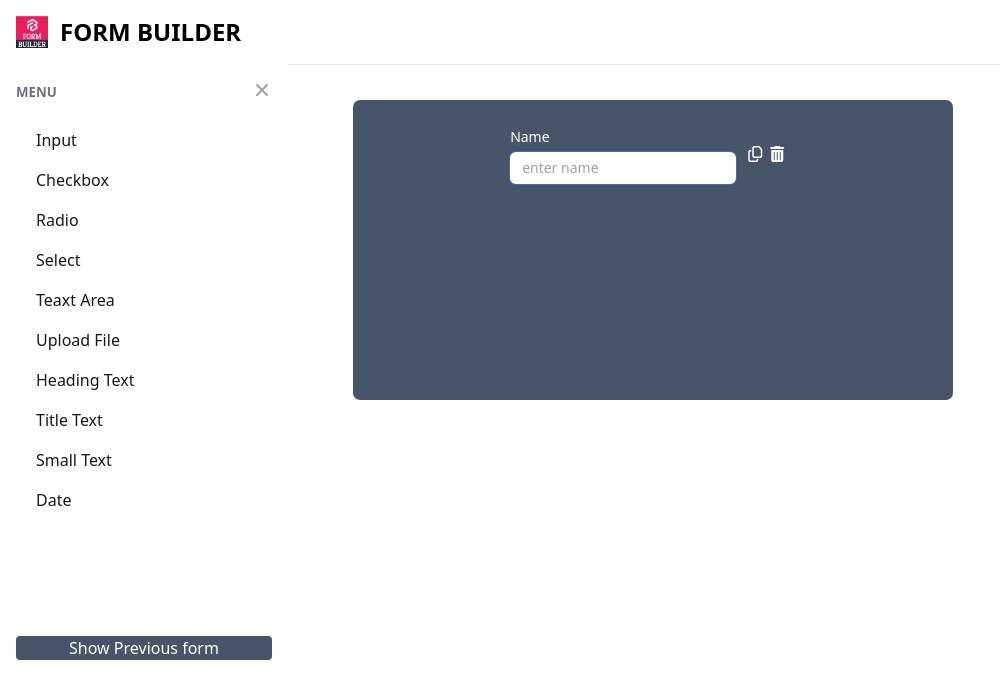
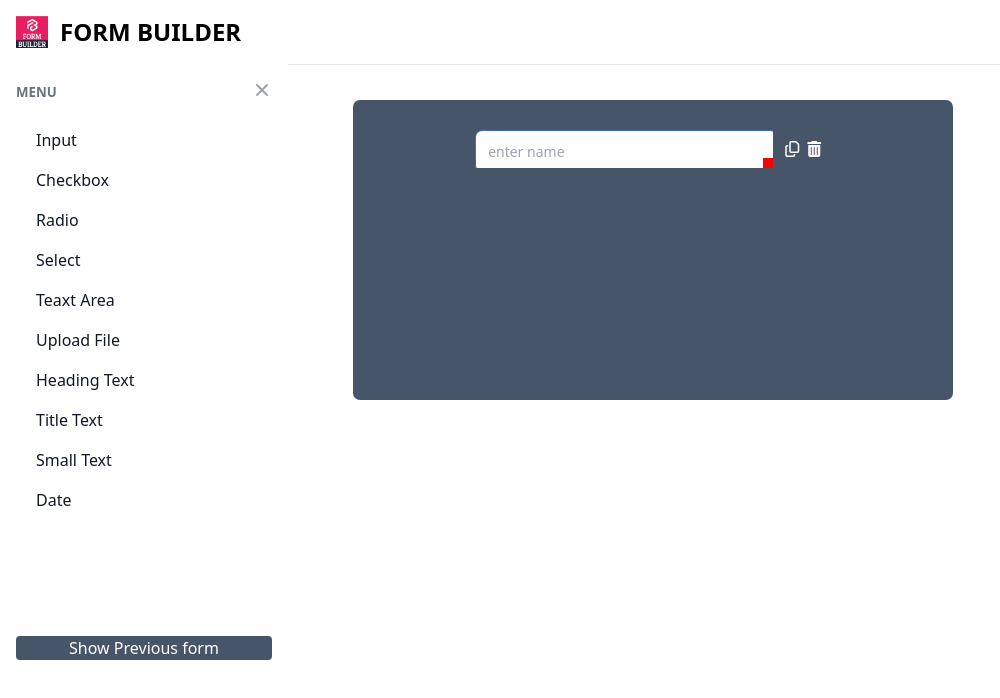
Before and after one commit to tvshreyanshi/dynamic-form-builder, a Vue app: page / in a window 1280 px wide. Both pictures are taken after a click on the button "Show Previous form". Shown: the top 698 px of the page, without its empty margins (0-1000 px from the left). Built offline with nearby package versions, Linux system fonts and the light colour scheme.

Commit message:
update 16-07

```diff
--- a/package.json
+++ b/package.json
@@ -9,7 +9,7 @@
   },
   "dependencies": {
     "core-js": "^3.8.3",
-    "vee-validate": "^4.12.7",
+    "vee-validate": "^3.4.15",
     "vue": "^3.2.13"
   },
   "devDependencies": {
--- a/src/App.vue
+++ b/src/App.vue
@@ -1,13 +1,16 @@
 <template>
   <index-page-vue />
+  <!-- <shapevueVue /> -->
 </template>
 
 <script>
 import IndexPageVue from './components/Dashboard/IndexPage.vue'
+// import shapevueVue from './components/shapevue.vue'
 export default {
   name: 'App',
   components: {
     IndexPageVue,
+    // shapevueVue,
   }
 }
 </script>
--- a/src/components/CustomElements/InputSelect.vue
+++ b/src/components/CustomElements/InputSelect.vue
@@ -1,6 +1,7 @@
 <template>
     <div>
-        <label :for="id">{{ label }}</label>
+        <!-- <label :for="id">{{ label }}</label> -->
+        <div class="resizable-wrapper" :style="wrapperStyles" @mousedown="initResize">
           <select
           :id="id"
           :disabled="disabled"
@@ -9,6 +10,8 @@
           data-vv-delay="0"
           data-vv-value-path="localValue"
           class="bg-gray-50 border border-gray-300 text-gray-900 text-sm rounded-lg focus:ring-blue-500 focus:border-blue-500 block w-full p-2.5 dark:bg-white dark:border-gray-600 dark:placeholder-gray-400 dark:text-black dark:focus:ring-blue-500 dark:focus:border-blue-500"
+          :style="wrapperStyles"
+          @mousedown="initResize"
           >
           <!-- <template> -->
             <option value="" >-- please select --</option>
@@ -16,6 +19,8 @@
             <option v-for="(item,index) in options" :key="index" :value="item.value">{{ item.text }}</option>
           <!-- </template> -->
           </select>
+          <div class="resize-handle"></div>
+        </div>
         <!-- <span v-if="empty && options.length === 0">{{ empty }}</span> -->
     </div>
 </template>
@@ -84,6 +89,50 @@ export default defineComponent({
         default: false,
       },
   },
+  data() {
+    return {
+      width: 300, // Initial width of the wrapper
+      height: 40, // Initial height of the wrapper
+      isResizing: false,
+      initialMouseX: 0,
+      initialMouseY: 0,
+      initialWidth: 0,
+      initialHeight: 0,
+    };
+  },
+  computed: {
+    wrapperStyles() {
+      return {
+        width: this.width + 'px',
+        height: this.height + 'px',
+        position: 'relative',
+      };
+    },
+  },
+  methods: {
+    initResize(event) {
+      if (event.target.classList.contains('resize-handle')) {
+        this.isResizing = true;
+        this.initialMouseX = event.clientX;
+        this.initialMouseY = event.clientY;
+        this.initialWidth = this.width;
+        this.initialHeight = this.height;
+        document.addEventListener('mousemove', this.resize);
+        document.addEventListener('mouseup', this.stopResize);
+      }
+    },
+    resize(event) {
+      if (this.isResizing) {
+        this.width = this.initialWidth + (event.clientX - this.initialMouseX);
+        this.height = this.initialHeight + (event.clientY - this.initialMouseY);
+      }
+    },
+    stopResize() {
+      this.isResizing = false;
+      document.removeEventListener('mousemove', this.resize);
+      document.removeEventListener('mouseup', this.stopResize);
+    },
+  },
     setup(props) {
         const fieldValue = computed(() => {
           return props.value
@@ -94,3 +143,30 @@ export default defineComponent({
     },
 })
 </script>
+<style>
+form h5 {
+  margin-top: 2rem;
+}
+.resizable-container {
+  display: inline-block;
+}
+
+.resizable-wrapper {
+  /* border: 2px solid black; */
+  display: inline-block;
+  overflow: hidden;
+  user-select: none;
+  position: relative;
+  padding: 3px;
+}
+
+.resize-handle {
+  width: 10px;
+  height: 10px;
+  background-color: red;
+  position: absolute;
+  bottom: 0;
+  right: 0;
+  cursor: se-resize;
+}
+</style>
--- a/src/components/CustomElements/InputText.vue
+++ b/src/components/CustomElements/InputText.vue
@@ -1,8 +1,9 @@
 <template>
-    <div class="my-2">
+    <div class="my-2 resizable-container">
         <div class="mb-1">
           <label :data-tooltip-target="help" :help="help"  class="text-sm text-white" v-if="label" :for="id">{{ label }}</label>
         </div>
+        <div class="resizable-wrapper" :style="wrapperStyles" @mousedown="initResize">
             <input
             :id="id"
             :type="type"
@@ -17,13 +18,62 @@
             data-vv-delay="800"
             :help="help"
             class="block w-full rounded-md border-0 py-1.5 pl-3 pr-3 text-gray-900 ring-1 placeholder:text-gray-400 sm:text-sm text-sm"
+            :style="wrapperStyles" @mousedown="initResize"
              />
+             <div class="resize-handle"></div>
+        </div>
     </div>
 </template>
 <script>
-import { defineComponent } from 'vue';
+import { defineComponent, ref } from 'vue';
+// import { useField } from 'vee-validate';
+import  inputDefault  from '../Composables/inputDefault'
 
 export default defineComponent({
+    data() {
+    return {
+      width: 300, // Initial width of the wrapper
+      height: 40, // Initial height of the wrapper
+      isResizing: false,
+      initialMouseX: 0,
+      initialMouseY: 0,
+      initialWidth: 0,
+      initialHeight: 0,
+    };
+  },
+  computed: {
+    wrapperStyles() {
+      return {
+        width: this.width + 'px',
+        height: this.height + 'px',
+        position: 'relative',
+      };
+    },
+  },
+  methods: {
+    initResize(event) {
+      if (event.target.classList.contains('resize-handle')) {
+        this.isResizing = true;
+        this.initialMouseX = event.clientX;
+        this.initialMouseY = event.clientY;
+        this.initialWidth = this.width;
+        this.initialHeight = this.height;
+        document.addEventListener('mousemove', this.resize);
+        document.addEventListener('mouseup', this.stopResize);
+      }
+    },
+    resize(event) {
+      if (this.isResizing) {
+        this.width = this.initialWidth + (event.clientX - this.initialMouseX);
+        this.height = this.initialHeight + (event.clientY - this.initialMouseY);
+      }
+    },
+    stopResize() {
+      this.isResizing = false;
+      document.removeEventListener('mousemove', this.resize);
+      document.removeEventListener('mouseup', this.stopResize);
+    },
+  },
     components: {
     },
     // inject: ['$validator'],
@@ -36,53 +86,59 @@ export default defineComponent({
         step: null,
         rules: null,
         placeholder: null,
-        labelColMd: {
-        type: Number,
-        default: 3,
-        },
+        // labelColMd: {
+        // type: Number,
+        // default: 3,
+        // },
         name: {
             type: String,
             required: false,
         },
-        labelColLg: {
-            type: Number,
-            default: 4,
-        },
-        inputColMd: {
-            type: Number,
-            default: 9,
-        },
-        inputColLg: {
-            type: Number,
-            default: 8,
-        },
-        simple: {
-            type: Boolean,
-            default: false,
-        },
-        preventUpdate: {
-            type: Boolean,
-            default: false,
-        },
-        rowIndex: null,
-        id: null,
-        label: null,
-        model: null,
-        module: null,
-        index: null,
-        value: null,
-        help: null,
-        hideField: {
-            type: Boolean,
-            default: false,
-        },
+        // labelColLg: {
+        //     type: Number,
+        //     default: 4,
+        // },
+        // inputColMd: {
+        //     type: Number,
+        //     default: 9,
+        // },
+        // inputColLg: {
+        //     type: Number,
+        //     default: 8,
+        // },
+        // simple: {
+        //     type: Boolean,
+        //     default: false,
+        // },
+        // preventUpdate: {
+        //     type: Boolean,
+        //     default: false,
+        // },
+        // rowIndex: null,
+        // id: null,
+        // label: null,
+        // model: null,
+        // module: null,
+        // index: null,
+        // value: null,
+        // help: null,
+        // hideField: {
+        //     type: Boolean,
+        //     default: false,
+        // },
     }),
-    setup() {
-        // const { value1, errorMessage } = useField(props.name)
-        // return {
-        //     value1,
-        //     errorMessage,
-        // }
+    setup(props) {
+      // const { value: fieldValue, errorMessage, field } = useField(props.name, props.rules);
+      const { propsval } = inputDefault();
+      const inputValue = ref(props.value);
+        return {
+          // fieldValue,
+          // errorMessage,
+          // field,
+          propsval,
+
+          inputValue,
+        }
     },
 })
 </script>
@@ -90,4 +146,25 @@ export default defineComponent({
 form h5 {
   margin-top: 2rem;
 }
+.resizable-container {
+  display: inline-block;
+}
+
+.resizable-wrapper {
+  /* border: 2px solid black; */
+  display: inline-block;
+  overflow: hidden;
+  user-select: none;
+  position: relative;
+}
+
+.resize-handle {
+  width: 10px;
+  height: 10px;
+  background-color: red;
+  position: absolute;
+  bottom: 0;
+  right: 0;
+  cursor: se-resize;
+}
 </style>
--- a/src/components/Dashboard/SideBar.vue
+++ b/src/components/Dashboard/SideBar.vue
@@ -246,7 +246,7 @@ export default defineComponent({
         const parsedItem = JSON.parse(data);
         mainLayoutItems.value.push(parsedItem);
       } catch(error) {
-        console.error('error', error);
+        console.warn('error', error);
       }
     };
     const ItemSelected = (evt) => {
--- /dev/null
+++ b/src/components/shapevue.vue
@@ -0,0 +1,75 @@
+<template>
+    <div
+      class="shape"
+      :style="shapeStyles"
+      @mousedown="initResize"
+    >
+      <div class="resize-handle"></div>
+    </div>
+  </template>
+
+  <script>
+  export default {
+    name: 'shapeVue',
+    data() {
+      return {
+        width: 100,
+        height: 100,
+        isResizing: false,
+        initialMouseX: 0,
+        initialMouseY: 0,
+        initialWidth: 0,
+        initialHeight: 0,
+      };
+    },
+    computed: {
+      shapeStyles() {
+        return {
+          width: this.width + 'px',
+          height: this.height + 'px',
+          backgroundColor: 'blue',
+          position: 'relative',
+        };
+      },
+    },
+    methods: {
+      initResize(event) {
+        this.isResizing = true;
+        this.initialMouseX = event.clientX;
+        this.initialMouseY = event.clientY;
+        this.initialWidth = this.width;
+        this.initialHeight = this.height;
+        document.addEventListener('mousemove', this.resize);
+        document.addEventListener('mouseup', this.stopResize);
+      },
+      resize(event) {
+        if (this.isResizing) {
+          this.width = this.initialWidth + (event.clientX - this.initialMouseX);
+          this.height = this.initialHeight + (event.clientY - this.initialMouseY);
+        }
+      },
+      stopResize() {
+        this.isResizing = false;
+        document.removeEventListener('mousemove', this.resize);
+        document.removeEventListener('mouseup', this.stopResize);
+      },
+    },
+  };
+  </script>
+
+  <style scoped>
+  .shape {
+    border: 2px solid black;
+    display: inline-block;
+    user-select: none;
+  }
+  .resize-handle {
+    width: 10px;
+    height: 10px;
+    background-color: red;
+    position: absolute;
+    bottom: 0;
+    right: 0;
+    cursor: se-resize;
+  }
+  </style>
```
Also changed, not shown: src/components/Composables/inputDefault.js (+28 -25 lines). Lines whose indentation alone changed are shown as unchanged.
